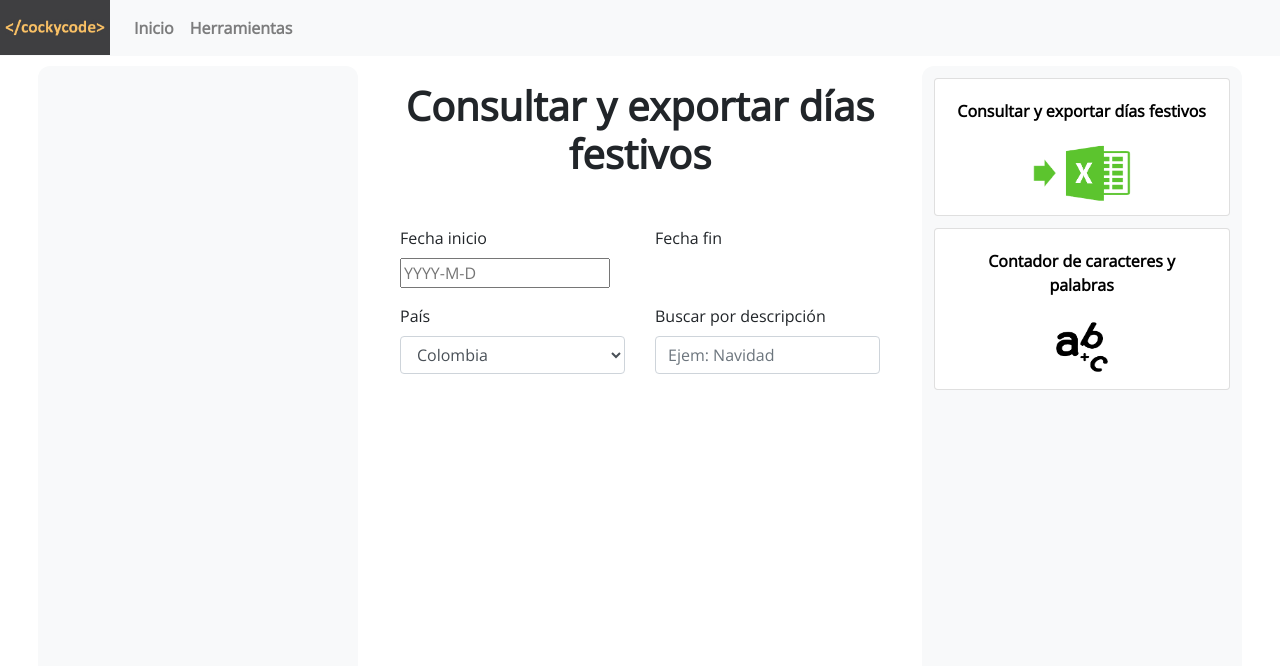
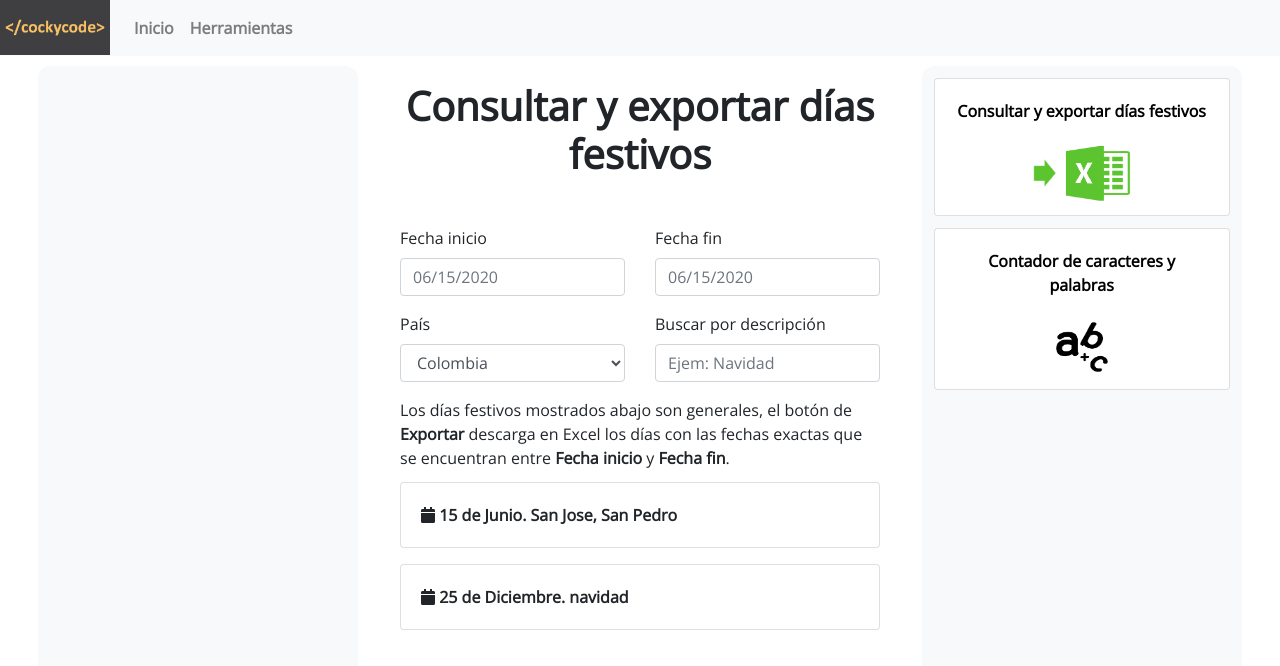
Before and after one commit to nerrewton/react-wordpress-front, a React (Create React App) app: page /tool/exportar-dias-festivos in a window 1280 px wide. Shown: the top 666 px of the page. Built offline with nearby package versions, Linux system fonts and the light colour scheme.

Commit message:
Se deja casi lista insterfaz de dias festivos

```diff
--- a/package.json
+++ b/package.json
@@ -10,12 +10,14 @@
     "@testing-library/react": "^9.3.2",
     "@testing-library/user-event": "^7.1.2",
     "bootstrap": "^4.4.1",
+    "jquery": "^1.9.1",
+    "moment": "^2.26.0",
     "node-sass": "^4.13.1",
     "path": "^0.12.7",
     "react": "^16.12.0",
     "react-bootstrap": "^1.0.0-beta.16",
+    "react-day-picker": "7.4.8",
     "react-dom": "^16.12.0",
-    "react-day-picker": "7.4.8",
     "react-helmet": "^6.0.0",
     "react-redux": "^7.2.0",
     "react-router-dom": "^5.1.2",
--- a/src/styles/_tools.sass
+++ b/src/styles/_tools.sass
@@ -14,3 +14,6 @@
         .card-body
             .card-text
                 font-weight: 700
+.leyenda-dias-festivos
+    padding-bottom: 12px
+    display: block
--- a/src/tool_components/ExportarFestivos.js
+++ b/src/tool_components/ExportarFestivos.js
@@ -2,17 +2,41 @@ import React, { Component, Fragment } from 'react';
 import {
     Row,
     Col,
-    Form
+    Form,
+    Card
 } from "react-bootstrap";
+import {
+    FontAwesomeIcon
+} from '@fortawesome/react-fontawesome';
+import {
+    faCalendar
+} from '@fortawesome/free-solid-svg-icons';
 import DayPickerInput from 'react-day-picker/DayPickerInput';
 import 'react-day-picker/lib/style.css';
 
-/*import MomentLocaleUtils, {
+import MomentLocaleUtils, {
     formatDate,
     parseDate,
 } from 'react-day-picker/moment';
+import 'moment/locale/es';
+import { monthNameByNumber } from "../tools/dateTools";
 
-import 'moment/locale/it';*/
+const diasFestivos = [
+    {
+        mes_numero: 6,
+        dia_numero: 15,
+        descripcion: "San Jose, San Pedro",
+        pais_codigo: "CO",
+        pais_nombre: "Colombia"
+    },
+    {
+        mes_numero: 12,
+        dia_numero: 25,
+        descripcion: "navidad",
+        pais_codigo: "CO",
+        pais_nombre: "Colombia"
+    }
+];
 
 class ExportarFestivos extends Component {
     state = {  }
@@ -20,33 +44,69 @@ class ExportarFestivos extends Component {
         return (
             <Fragment>
                 <Form>
+                    <Row>
+                        <Col md="6" xs="12">
                             <Form.Group>
-                        <Row>
-                            <Col>
                                 <Form.Label>Fecha inicio</Form.Label>
                                 <DayPickerInput
+                                inputProps={{className: "form-control", name: "fecha_inicio"}}
+                                style={{width: "100%"}}
+                                formatDate={formatDate}
+                                parseDate={parseDate}
+                                placeholder={`${formatDate( new Date())}`}
+                                className="form-control"
+                                dayPickerProps={{
+                                    locale: 'es',
+                                    localeUtils: MomentLocaleUtils,
+                                }}
                                 />
+                            </Form.Group>
                         </Col>
-                            <Col>
+                        <Col md="6" xs="12">
+                            <Form.Group>
                                 <Form.Label>Fecha fin</Form.Label>
+                                <DayPickerInput
+                                inputProps={{className: "form-control", name: "fecha_fin"}}
+                                style={{width: "100%"}}
+                                formatDate={formatDate}
+                                parseDate={parseDate}
+                                placeholder={`${formatDate( new Date())}`}
+                                className="form-control"
+                                dayPickerProps={{
+                                    locale: 'es',
+                                    localeUtils: MomentLocaleUtils,
+                                }}
+                                />
+                            </Form.Group>
                         </Col>
                     </Row>
-                    </Form.Group>
+                    <Row>
+                        <Col md="6" xs="12">
                             <Form.Group>
-                        <Row>
-                            <Col>
                                 <Form.Label>País</Form.Label>
                                 <Form.Control as="select" name="pais_codigo">
                                     <option value="CO">Colombia</option>
                                 </Form.Control>
+                            </Form.Group>
                         </Col>
-                            <Col>
+                        <Col md="6" xs="12">
+                            <Form.Group>
                                 <Form.Label>Buscar por descripción</Form.Label>
                                 <Form.Control as="input" name="descripcion" placeholder="Ejem: Navidad"/>
+                            </Form.Group>
                         </Col>
                     </Row>
-                    </Form.Group>
                 </Form>
+                <div>
+                    <span className="leyenda-dias-festivos">Los días festivos mostrados abajo son generales, el botón de <strong>Exportar</strong> descarga en Excel los días con las fechas exactas que se encuentran entre <strong>Fecha inicio</strong> y <strong>Fecha fin</strong>.</span>
+                    { diasFestivos?
+                    diasFestivos.map( (dia, key) => (
+                        <Card key={key} className="mb-3">
+                            <Card.Body><FontAwesomeIcon icon={faCalendar} />{" "}<strong>{dia.dia_numero + " de " + monthNameByNumber(dia.mes_numero) + ". " + dia.descripcion}</strong></Card.Body>
+                        </Card>
+                    ))
+                    : null}
+                </div>
             </Fragment>
         );
     }
--- a/src/tools/dateTools.js
+++ b/src/tools/dateTools.js
@@ -51,3 +51,28 @@ export const dateToString = ( date = new Date(), format = "yyyy-mm-dd" ) => {
 
     return dateString;
 }
+
+export const monthNameByNumber = ( monthNumber = null ) => {
+    const arrayMonths = [
+        "Enero",
+        "Febrero",
+        "Marzo",
+        "Abril",
+        "Mayo",
+        "Junio",
+        "Julio",
+        "Agosto",
+        "Septiembre",
+        "Octubre",
+        "Noviembre",
+        "Diciembre"
+    ];
+
+    if( !monthNumber ) return "";
+
+    const mes = parseInt(monthNumber);
+
+    if( mes <= 0 || mes > 12 ) return "";
+    return  arrayMonths[ mes - 1 ];
+
+}
```
Also changed, not shown: src/services/dia_festivo/diaFestivoServices.js (added, +16 -0 lines), 1 other file (tests, documents, lock files or other folders). Lines whose indentation alone changed are shown as unchanged.
